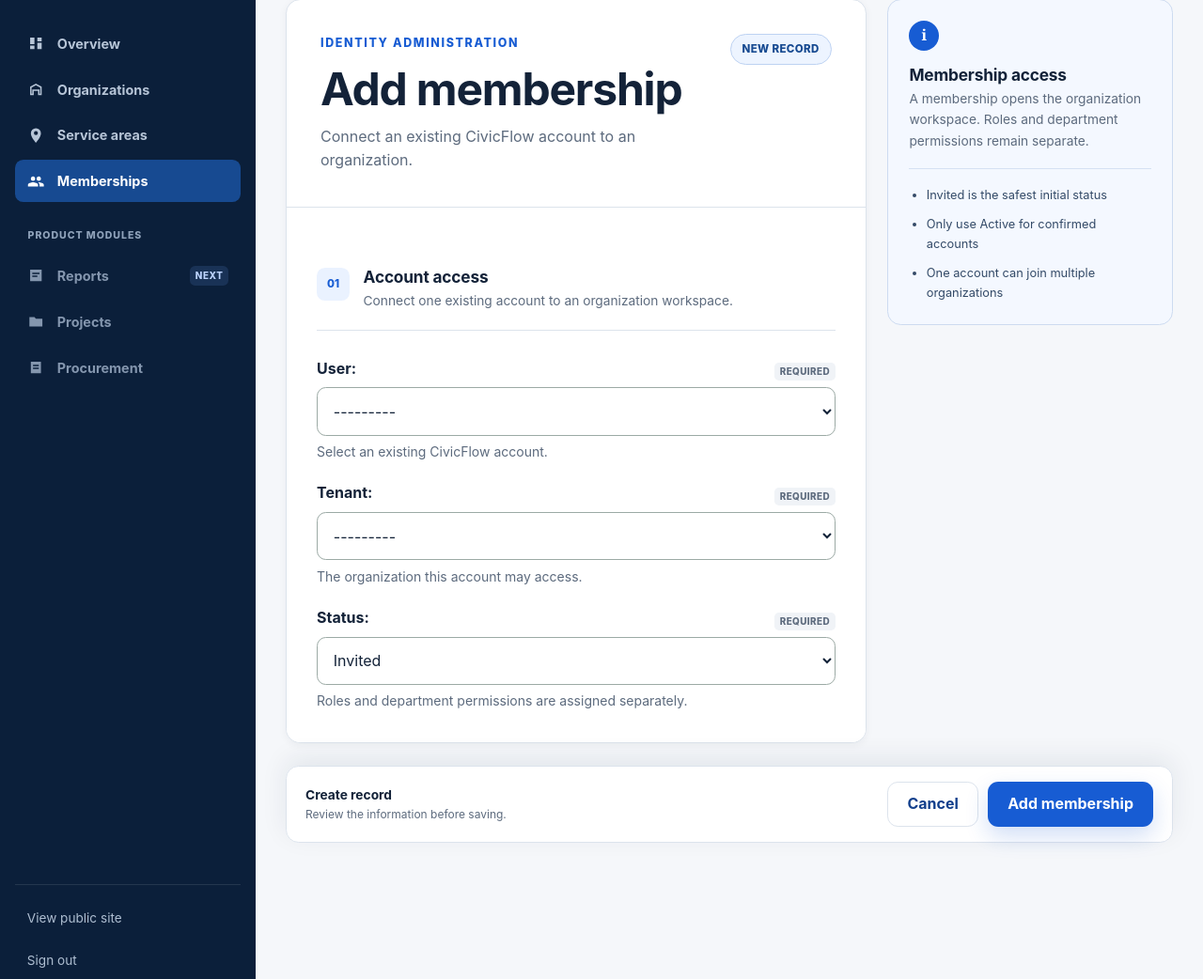
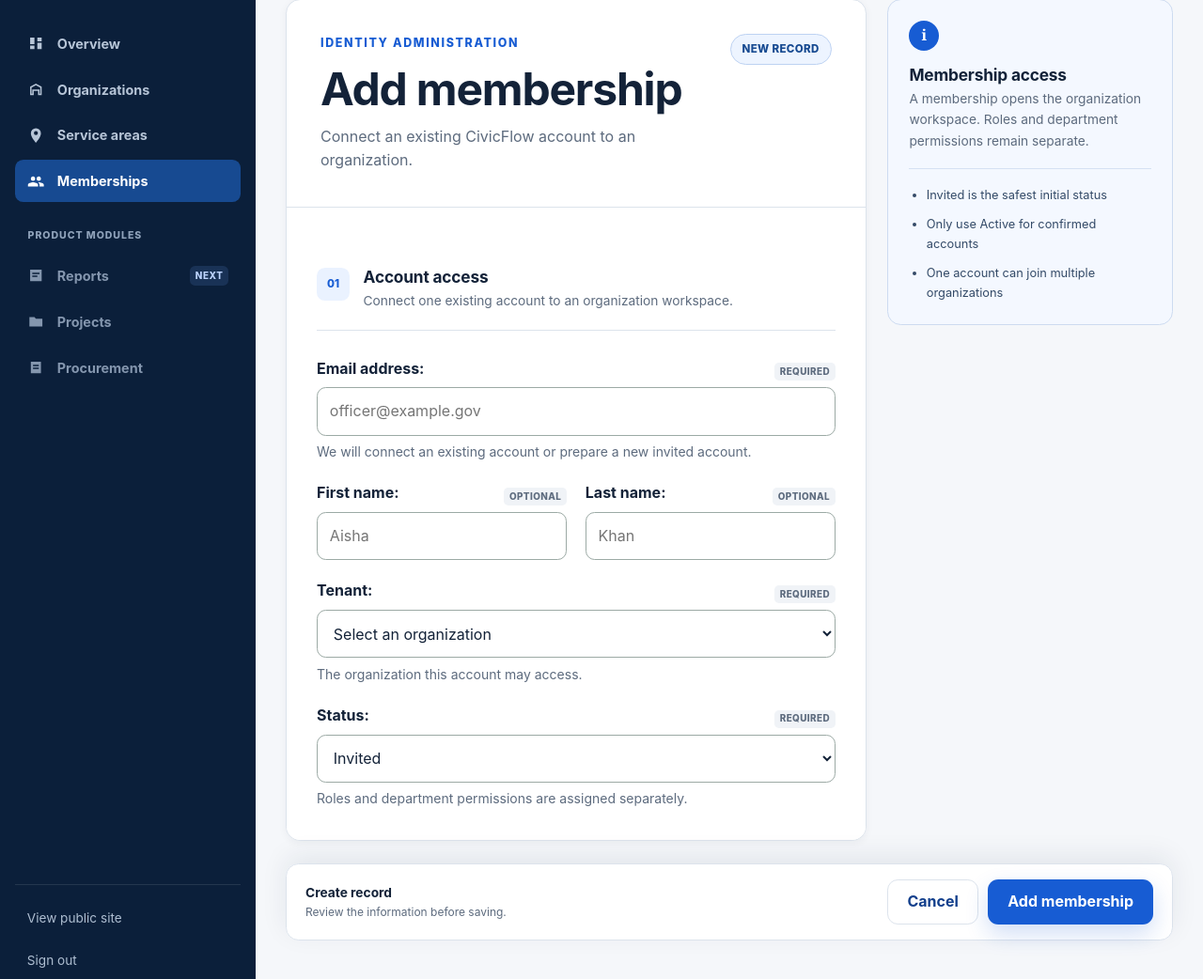
Before and after one commit to AdeelMalik22/CivicFlow, a Django app: page /workspace/organizations/memberships/add/ in a window 1280 px wide. Shown: the part 167-1209 px from the top of the page at 94% size. Run offline with Django 5.2, Linux system fonts and the light colour scheme; a user stored in the database is signed in; tables that the repository leaves empty hold one stand-in row (values such as "Sample post"); parts of the project's set-up code (start-up, migrations or seed data) failed here and were passed over.

Commit message:
working on the immature forms

```diff
--- a/apps/tenants/forms.py
+++ b/apps/tenants/forms.py
@@ -64,16 +64,96 @@ class ServiceAreaForm(forms.ModelForm):
 
 
 class TenantMembershipForm(forms.ModelForm):
+    email = forms.EmailField(
+        label="Email address",
+        widget=forms.EmailInput(
+            attrs={"autocomplete": "email", "placeholder": "officer@example.gov"}
+        ),
+        help_text="We will connect an existing account or prepare a new invited account.",
+    )
+    first_name = forms.CharField(
+        max_length=150,
+        required=False,
+        widget=forms.TextInput(attrs={"autocomplete": "given-name", "placeholder": "Aisha"}),
+    )
+    last_name = forms.CharField(
+        max_length=150,
+        required=False,
+        widget=forms.TextInput(attrs={"autocomplete": "family-name", "placeholder": "Khan"}),
+    )
+
     class Meta:
         model = TenantMembership
-        fields = ("tenant", "user", "status")
+        fields = ("tenant", "status")
         help_texts = {
             "tenant": "The organization this account may access.",
-            "user": "Select an existing CivicFlow account.",
             "status": "Roles and department permissions are assigned separately.",
         }
 
     def __init__(self, *args, **kwargs) -> None:
         super().__init__(*args, **kwargs)
-        self.fields["tenant"].queryset = Tenant.objects.order_by("name")
-        self.fields["user"].queryset = User.objects.order_by("email")
+        tenant_field = self.fields["tenant"]
+        tenant_field.queryset = Tenant.objects.order_by("name")
+        self.no_organizations = not tenant_field.queryset.exists()
+        tenant_field.empty_label = (
+            "Select an organization"
+            if not self.no_organizations
+            else "No organizations available — create one first"
+        )
+        if self.no_organizations:
+            tenant_field.disabled = True
+
+        if self.instance.pk:
+            self.fields["email"].initial = self.instance.user.email
+            self.fields["first_name"].initial = self.instance.user.first_name
+            self.fields["last_name"].initial = self.instance.user.last_name
+            self.fields["email"].disabled = True
+
+    def clean_email(self) -> str:
+        email = self.cleaned_data["email"].strip().lower()
+        if self.instance.pk:
+            return self.instance.user.email
+        return email
+
+    def clean(self):
+        cleaned_data = super().clean()
+        email = cleaned_data.get("email")
+        tenant = cleaned_data.get("tenant")
+        if not self.instance.pk and email and tenant:
+            existing_user = User.objects.filter(email__iexact=email).first()
+            if existing_user and TenantMembership.objects.filter(
+                tenant=tenant,
+                user=existing_user,
+            ).exists():
+                self.add_error(
+                    "email",
+                    "This account already has a membership in the selected organization.",
+                )
+        return cleaned_data
+
+    def save(self, commit: bool = True) -> TenantMembership:
+        membership = super().save(commit=False)
+        if not membership.user_id:
+            user, created = User.objects.get_or_create(
+                email__iexact=self.cleaned_data["email"],
+                defaults={
+                    "email": self.cleaned_data["email"],
+                    "first_name": self.cleaned_data.get("first_name", "").strip(),
+                    "last_name": self.cleaned_data.get("last_name", "").strip(),
+                },
+            )
+            if created:
+                user.set_unusable_password()
+                user.save(update_fields=("password",))
+            membership.user = user
+        else:
+            user = membership.user
+            user.first_name = self.cleaned_data.get("first_name", "").strip()
+            user.last_name = self.cleaned_data.get("last_name", "").strip()
+            if commit:
+                user.save(update_fields=("first_name", "last_name"))
+
+        if commit:
+            membership.save()
+            self.save_m2m()
+        return membership
--- a/templates/tenants/entity_form.html
+++ b/templates/tenants/entity_form.html
@@ -32,6 +32,12 @@
         </div>
 
         <div class="form-section-stack">
+          {% if form_variant == "membership" and form.no_organizations %}
+            <div class="prerequisite-alert" role="status">
+              <div><strong>An organization is required first</strong><p>Memberships must belong to an organization workspace.</p></div>
+              <a class="button button-secondary button-small" href="{% url 'tenants:add' %}">Create organization</a>
+            </div>
+          {% endif %}
           {% if form_variant == "organization" %}
           <section class="form-card" aria-labelledby="identity-heading">
             <div class="form-card-heading">
@@ -83,7 +89,11 @@
               <div><h2 id="access-heading">Account access</h2><p>Connect one existing account to an organization workspace.</p></div>
             </div>
             <div class="form-grid">
-              {% include "tenants/includes/form_field.html" with field=form.user %}
+              {% include "tenants/includes/form_field.html" with field=form.email %}
+              <div class="form-grid form-grid-two">
+                {% include "tenants/includes/form_field.html" with field=form.first_name %}
+                {% include "tenants/includes/form_field.html" with field=form.last_name %}
+              </div>
               {% include "tenants/includes/form_field.html" with field=form.tenant %}
               {% include "tenants/includes/form_field.html" with field=form.status %}
             </div>
@@ -112,7 +122,7 @@
 
     <div class="form-action-bar">
       <p><strong>{% if object %}Update{% else %}Create{% endif %} record</strong><span>Review the information before saving.</span></p>
-      <div><a class="button button-secondary" href="{% url cancel_url_name %}">Cancel</a><button class="button button-primary" type="submit">{{ submit_label }}</button></div>
+      <div><a class="button button-secondary" href="{% url cancel_url_name %}">Cancel</a><button class="button button-primary" type="submit"{% if form.no_organizations %} disabled{% endif %}>{{ submit_label }}</button></div>
     </div>
   </form>
 {% endblock %}
```
Also changed, not shown: apps/tenants/tests/test_views.py (+10 -2 lines), static/css/app.css (+34 -0 lines).
